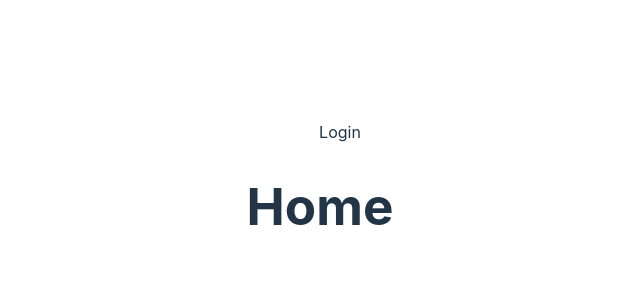
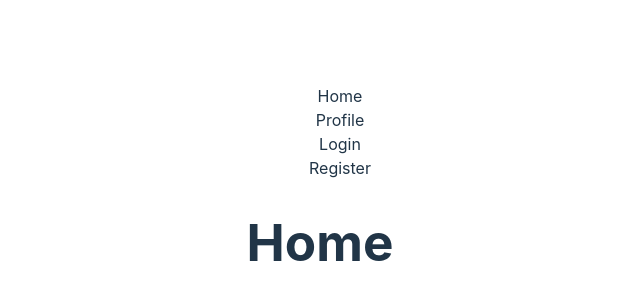
Before and after one commit to Davfernandezz/SocialNetwork-Frontend, a React (Vite) app: page / in a window 1280 px wide. Shown: the part 214-514 px from the top of the page, without its empty margins (320-960 px from the left). Built offline with nearby package versions, Linux system fonts and the light colour scheme.

Commit message:
feat: views added to the header to be able to navigate

```diff
--- a/src/components/Header/Header.jsx
+++ b/src/components/Header/Header.jsx
@@ -8,7 +8,10 @@ export const Header = () => {
     return (
         <>
             <ul>
-                <div onClick={()=>navigate('/')}>Login</div>
+                <div onClick={() => navigate('/')}>Home</div>
+                <div onClick={() => navigate('/Profile')}>Profile</div>
+                <div onClick={() => navigate('/login')}>Login</div>
+                <div onClick={() => navigate('/register')}>Register</div>
             </ul>
         </>
     )
```
